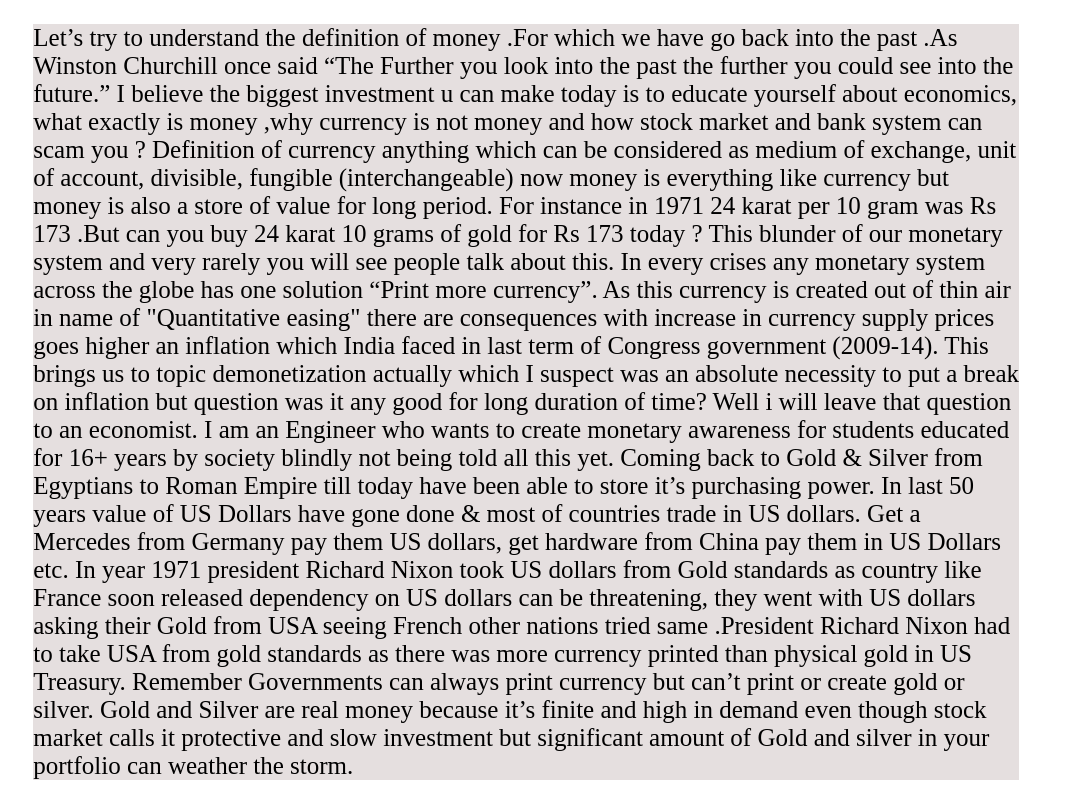
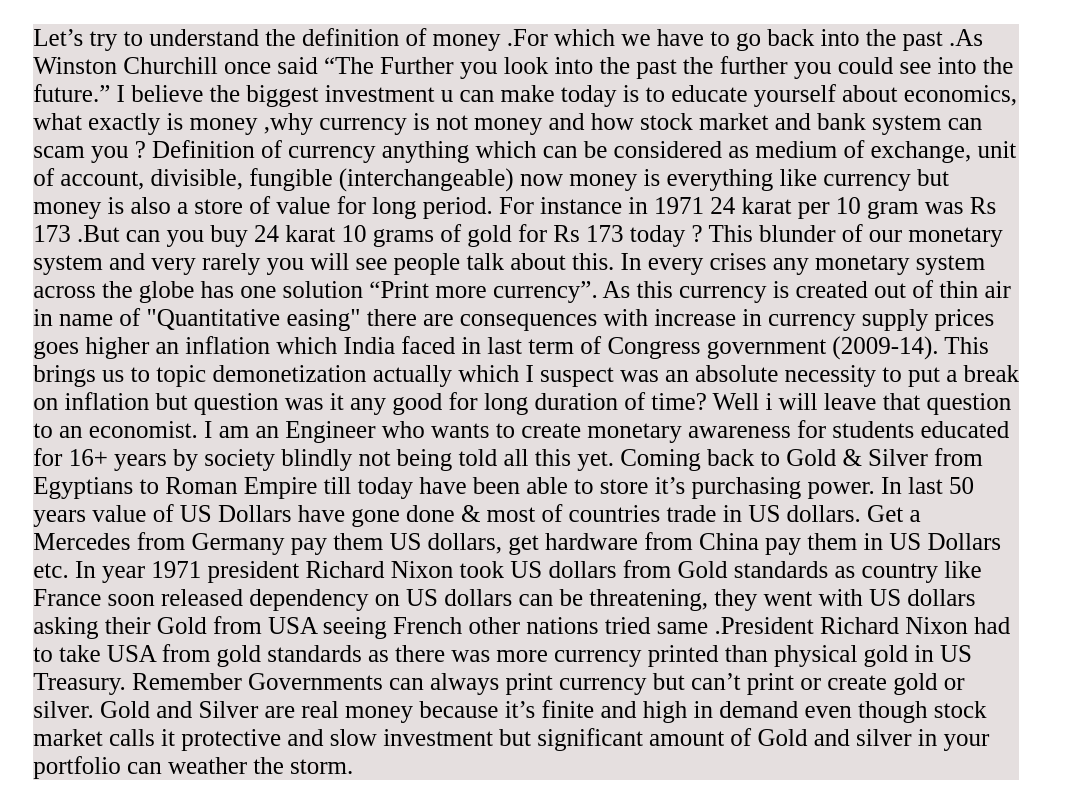
Before and after one commit to koustavmandal95/socioeco, a plain HTML site: page Money_vs_Currency.html in a window 1280 px wide. Shown: the part 59-864 px from the top of the page, without its empty margins (0-1074 px from the left). Drawn offline with Linux system fonts and the light colour scheme.

Commit message:
Update Money_vs_Currency.html

```diff
--- a/Money_vs_Currency.html
+++ b/Money_vs_Currency.html
@@ -8,7 +8,7 @@
   <body>
     <h1>Money Vs Currency</h1>
 <p>
-Let’s try to understand the definition of money .For which we have go back into the past .As Winston Churchill once said “The Further you look into the past the further you could see into the future.” I believe the biggest investment u can make today is to educate yourself about economics, what exactly is money ,why currency is not money and how stock market and bank system can scam you ?
+Let’s try to understand the definition of money .For which we have to go back into the past .As Winston Churchill once said “The Further you look into the past the further you could see into the future.” I believe the biggest investment u can make today is to educate yourself about economics, what exactly is money ,why currency is not money and how stock market and bank system can scam you ?
 Definition of currency anything which can be considered as medium of exchange, unit of account, divisible, fungible (interchangeable) now money is everything like currency but money is also a store of value for long period. For instance in 1971 24 karat per 10 gram was Rs 173 .But can you buy 24 karat 10 grams of gold for Rs 173 today ? This blunder of our monetary system and very rarely you will see people talk about this. In every crises any monetary system across the globe has one solution “Print more currency”.
 As this currency is created out of thin air in name of "Quantitative easing" there are consequences with increase in currency supply prices goes higher an inflation which India faced in last term of Congress government (2009-14). This brings us to topic demonetization actually which I suspect was an absolute necessity to put a break on inflation but question was it any good for long duration of time? Well i will leave that question to an economist. I am an Engineer who wants to create monetary awareness for students educated for 16+ years by society blindly not being told all this yet.
 Coming back to Gold & Silver from Egyptians to Roman Empire till today have been able to store it’s purchasing power. In last 50 years value of US Dollars have gone done & most of countries trade in US dollars. Get a Mercedes from Germany pay them US dollars, get hardware from China pay them in US Dollars etc. In year 1971 president Richard Nixon took US dollars from Gold standards as country like France soon released dependency on US dollars can be threatening, they went with US dollars asking their Gold from USA seeing French other nations tried same .President Richard Nixon had to take USA from gold standards as there was more currency printed than physical gold in US Treasury.
```
